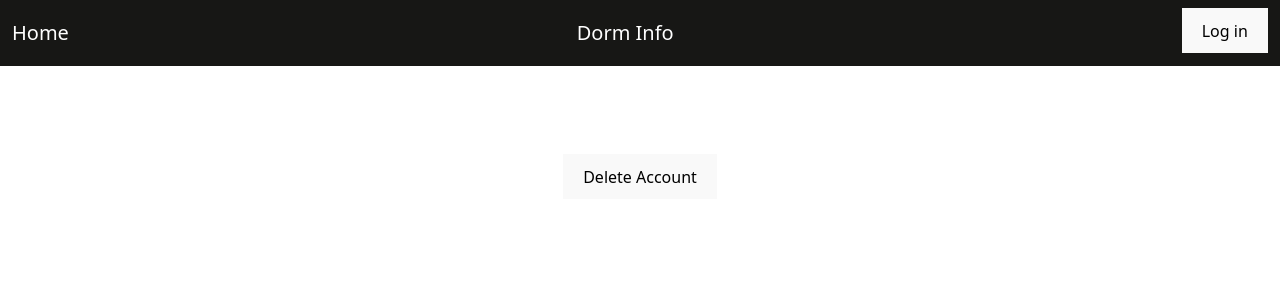
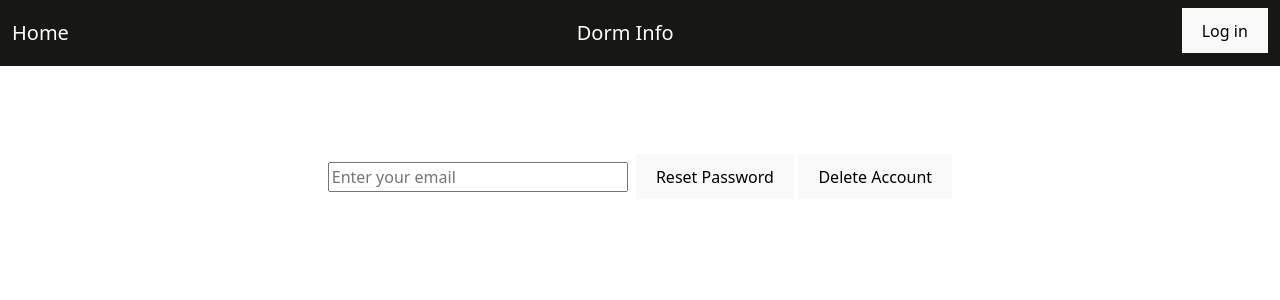
Before and after one commit to enjoSuru/Dorm_Designer, a React (Vite) app in the folder hosting/: page /account in a window 1280 px wide. Shown: the top 300 px of the page. Built offline with nearby package versions, Linux system fonts and the light colour scheme; no server answers.

Commit message:
implemented password reset

```diff
--- a/hosting/src/Components/Account.jsx
+++ b/hosting/src/Components/Account.jsx
@@ -1,12 +1,34 @@
 import React, { useState } from "react";
+import { sendPasswordResetEmail } from "firebase/auth";
+import { auth } from "../firebase-config";
 import DeleteAccount from "./DeleteAccount";
 
 const Account = () => {
   const [showDeleteAccount, setShowDeleteAccount] = useState(false);
+  const [email, setEmail] = useState("");
+  const [message, setMessage] = useState("");
+
+  // this function sends a password reset email to the user
+  const handleResetPassword = async () => {
+    try {
+      await sendPasswordResetEmail(auth, email);
+      setMessage("Reset link sent to your email address.");
+    } catch (error) {
+      setMessage("Error sending reset email: " + error.message);
+    }
+  };
 
   return (
     <div>
       <h1>Account</h1>
+      <input
+        type="email"
+        value={email}
+        onChange={(e) => setEmail(e.target.value)}
+        placeholder="Enter your email"
+      />
+      <button onClick={handleResetPassword}>Reset Password</button>
+      {message && <p>{message}</p>}{" "}
       <button onClick={() => setShowDeleteAccount(!showDeleteAccount)}>
         Delete Account
       </button>
```
